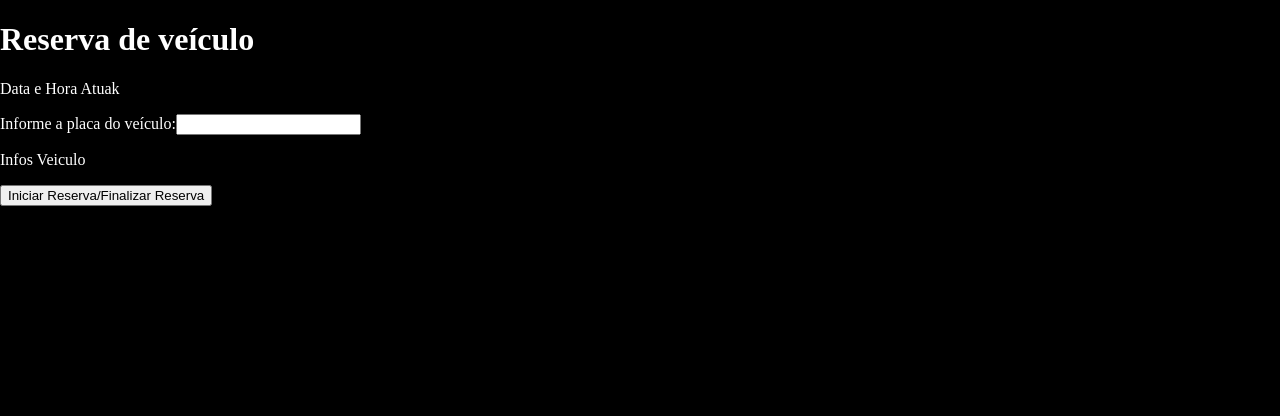
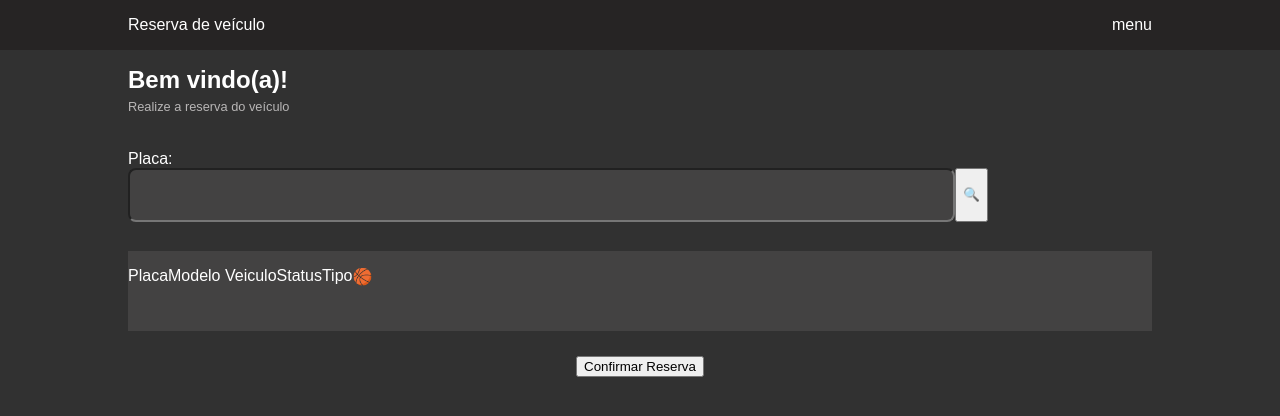
Before and after one commit to mateusazvd/hackathon2023, a React (Vite) app: page /reserva in a window 1280 px wide. Shown: the top 416 px of the page. Built offline with nearby package versions, Linux system fonts and the light colour scheme.

Commit message:
atualizando branch

```diff
--- a/package.json
+++ b/package.json
@@ -10,6 +10,9 @@
     "preview": "vite preview"
   },
   "dependencies": {
+    "@fortawesome/fontawesome-svg-core": "^6.4.2",
+    "@fortawesome/free-solid-svg-icons": "^6.4.2",
+    "@fortawesome/react-fontawesome": "^0.2.0",
     "react": "^18.2.0",
     "react-dom": "^18.2.0",
     "react-router-dom": "^6.17.0",
--- a/src/pages/Reserva/index.jsx
+++ b/src/pages/Reserva/index.jsx
@@ -1,14 +1,59 @@
-import { Container } from "./styles";
+import {
+  Container,
+  TopTabBarNavigator,
+  Form,
+  InfoVeiculo,
+  FlexDivTab,
+  FlexDiv,
+  InputDiv,
+  Greeting,
+  Input,
+  Text,
+  Title,
+} from "./styles";
+export function Reserva() {
+  return (
+    <Container>
+      <TopTabBarNavigator>
+        <FlexDivTab>
+          <p>Reserva de veículo</p>
+           <p>menu</p>
+        </FlexDivTab>
 
-export function Reserva(){
-    return(
-        <Container>
-            <h1>Reserva de veículo</h1>
-            <p>Data e Hora Atuak</p>
-            <label id="placa">Informe a placa do veículo:</label>
-            <input type="text" id="placa"/>
-            <p>Infos Veiculo</p>
-            <button>Iniciar Reserva/Finalizar Reserva</button>
-        </Container>
-    )
+      </TopTabBarNavigator>
+
+      <Greeting>
+        <Title>Bem vindo(a)!</Title>
+        <Text>Realize a reserva do veículo</Text>
+      </Greeting>
+
+      <Form>
+        <InputDiv>
+          <FlexDiv>
+            <label htmlFor="placa" id="placa">
+              Placa:
+            </label>
+          </FlexDiv>
+          <FlexDiv>
+          <Input type="text" id="placa" />
+          <button>🔍</button>
+          </FlexDiv>
+        </InputDiv>
+
+        <InfoVeiculo>
+          <FlexDiv>
+            <p>Placa</p>
+            <p>Modelo Veiculo</p>
+          </FlexDiv>
+          <FlexDiv>
+            <p>Status</p>
+            <p>Tipo</p>
+            <p>🏀</p>
+          </FlexDiv>
+        </InfoVeiculo>
+
+        <button>Confirmar Reserva</button>
+      </Form>
+    </Container>
+  );
 }
--- a/src/pages/Reserva/styles.js
+++ /dev/null
@@ -1,12 +0,0 @@
-import styled from "styled-components";
-
-export const Container = styled.div`
-width: 100%;
-height: 100vh;
-background-color: #000;
-color:#fff;
-position: fixed;
-top: 0;
-left: 0;
-z-index: 999;
-`
--- /dev/null
+++ b/src/pages/Reserva/styles.jsx
@@ -0,0 +1,92 @@
+import styled from "styled-components";
+
+export const Container = styled.div`
+  height: 100vh;
+  width: 100%;
+  background-color: #313131;
+  display: flex;
+  flex-direction: column;
+  font-family: sans-serif;
+  align-items: center;
+  justify-content: start;
+  position: fixed;
+  top: 0;
+  left: 0;
+  gap: 1rem;
+`;
+
+export const TopTabBarNavigator = styled.div`
+  display: flex;
+  width: 100%;
+  align-items: center;
+  justify-content: space-around;
+  color: #fff;
+  background: #262424;
+`;
+
+export const FlexDivTab = styled.div`
+  display: flex;
+  justify-content: space-between;
+  width: 80%;
+`;
+
+export const Greeting = styled.div`
+  width: 80%;
+  display: flex;
+  flex-direction: column;
+  align-items: baseline;
+  color: #fff;
+  margin: 0;
+  gap: 0.3rem;
+`;
+
+export const Title = styled.h3`
+  font-size: 1.5rem;
+  margin: 0;
+  color: #fff;
+`;
+
+export const Text = styled.p`
+  font-size: 0.8rem;
+  color: #b8b6b6;
+  margin: 0;
+`;
+
+export const Form = styled.div`
+  color: #fff;
+  width: 100%;
+  height: auto;
+  display: flex;
+  flex-direction: column;
+  align-items: center;
+  gap: 25px;
+  margin-top: 1rem;
+`;
+
+export const InputDiv = styled.div`
+  display: flex;
+  flex-direction: column;
+  justify-content: center;
+
+  height: 10vh;
+  width: 80%;
+`;
+
+export const Input = styled.input`
+  background: #434242;
+  width: 80%;
+  height: 3rem;
+  border-radius:8px;
+`;
+
+export const InfoVeiculo = styled.div`
+  background: #434242;
+  display: flex;
+  height: 10vh;
+  width: 80%;
+`;
+export const FlexDiv = styled.div`
+  display: flex;
+  flex-wrap: wrap;
+  max-height: 12vh;
+`;
```
Also changed, not shown: 1 other file (tests, documents, lock files or other folders).
